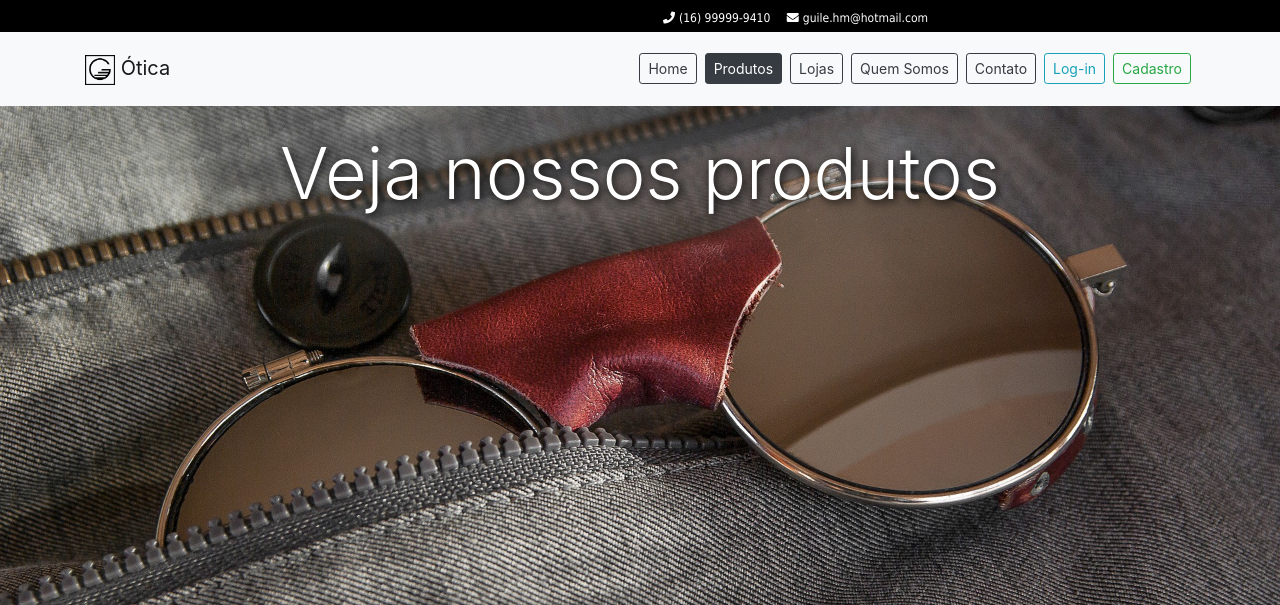
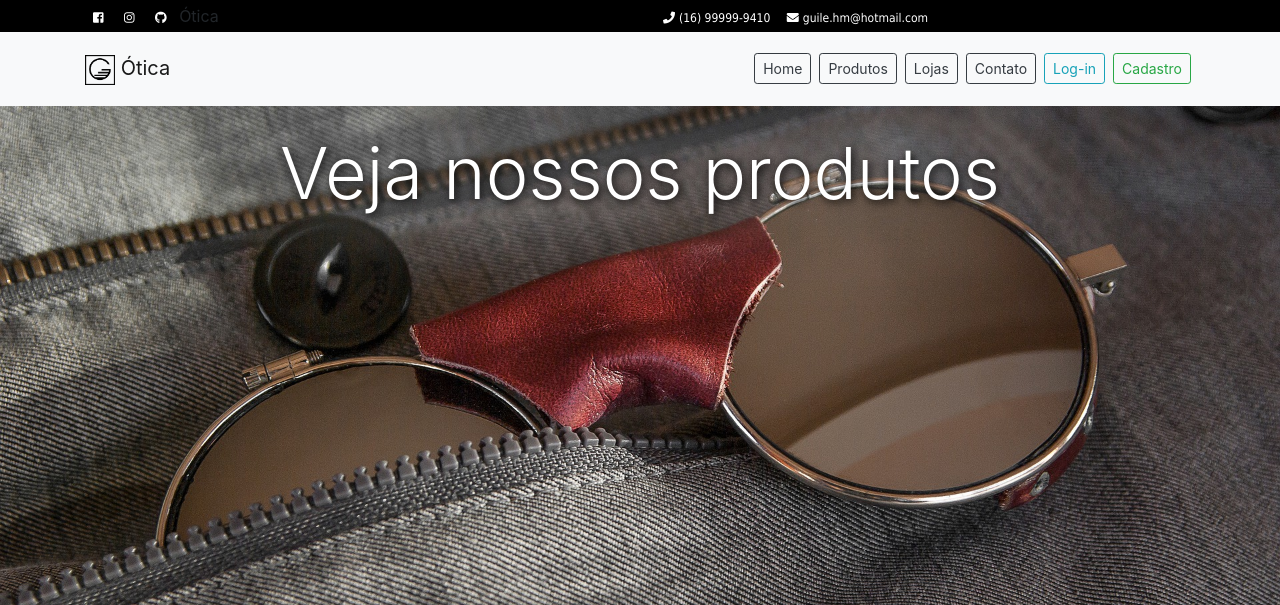
Before and after one commit to guilehm/E-commerce, a Django app: page /oculos/ in a window 1280 px wide. Shown: the top 605 px of the page. Run offline with Django 3.2, Linux system fonts and the light colour scheme; data that the repository does not hold is empty; some libraries are stand-ins or nearby versions.

Commit message:
Tons of layout improvements

```diff
--- a/oticas/static/oticas/css/estilo.css
+++ b/oticas/static/oticas/css/estilo.css
@@ -157,12 +157,12 @@
     text-decoration: none;
 }
 .redes-sociais .a-incr {
-    font-size: 100px;
+    font-size: 70px;
     transition: 200ms ease-out;
 }
 
 .redes-sociais .a-incr:hover {
-    font-size: 90px;
+    font-size: 60px;
 }
 
 .bg-black {
--- a/oticas/templates/oticas/base.html
+++ b/oticas/templates/oticas/base.html
@@ -8,10 +8,9 @@
 
 		<!-- CSS -->
 		{% load staticfiles %}
-		<link rel="stylesheet" href="https://cdnjs.cloudflare.com/ajax/libs/font-awesome/4.7.0/css/font-awesome.min.css">
+		<link rel="stylesheet" href="{% static 'oticas/css/fontawesome-all.css' %}">
 		<link rel="stylesheet" href="{% static 'oticas/css/bootstrap.css' %}">
 		<link rel="stylesheet" href="{% static 'oticas/css/estilo.css' %}">
-		<link rel="stylesheet" href="{% static 'oticas/css/fontawesome-all.css' %}">
 		<link rel="shortcut icon" type="image/x-icon" href="{% static 'oticas/img/favicon.ico' %}">
 	</head>
 
@@ -34,14 +33,23 @@
 				<div class="row">
 					<div class="col-6">
 						<div class="social-icon">
-							<a href="https://www.facebook.com/guile.hm" target="_blank"><i class="fa fa-facebook"></i></a>
-							<a href="https://www.instagram.com/guilehm/" target="_blank"><i class="fa fa-instagram"></i></a>
-							<a href="https://github.com/Guilehm" target="_blank"><i class="fa fa-github"></i></a>
+							<a href="https://www.facebook.com/guile.hm" target="_blank"><i class="fab fa-facebook-square"></i></a>
+							<a href="https://www.instagram.com/guilehm/" target="_blank"><i class="fab fa-instagram"></i></a>
+							<a href="https://github.com/Guilehm" target="_blank"><i class="fab fa-github"></i></a>
+							<!-- welcome info -->
+						{% if user.is_authenticated and user.first_name %}
+								Olá, {{ user.first_name }}!
+							{% elif user.is_authenticated %}
+								Olá, {{ user.username }}!
+							{% else %}
+						Ótica
+						{% endif %}
 						</div>
 					</div>
 					<div class="col-6">
 						<a href="#"><i class="fa fa-phone"></i>(16) 99999-9410</a>
 						<a href="#"><i class="fa fa-envelope"></i>guile.hm@hotmail.com</a>
+
 					</div>
 				</div>
 			</div>
@@ -53,14 +61,7 @@
 				<nav class="navbar navbar-expand-sm navbar-light bg-light p-0">
 					<a class="navbar-brand" href="#">
 						<img src="{% static 'oticas/img/logo-01.png' %}" width="30" height="30" alt="">
-						<!-- welcome info -->
-						{% if user.is_authenticated and user.first_name %}
-								Olá, {{ user.first_name }}!
-							{% elif user.is_authenticated %}
-								Olá, {{ user.username }}!
-							{% else %}
 						Ótica
-						{% endif %}
 					</a>
 
 					<button class="navbar-toggler" type="button" data-toggle="collapse" data-target="#navbarNav" aria-controls="navbarNav" aria-expanded="false" aria-label="Toggle navigation">
@@ -77,9 +78,6 @@
 							</li>
 							<li class="nav-item">
 								<a class="btn btn-outline-dark btn-sm m-1" href="#">Lojas</a>
-							</li>
-							<li class="nav-item">
-								<a class="btn btn-outline-dark btn-sm m-1" href="#">Quem Somos</a>
 							</li>
 							<li class="nav-item">
 								<a class="btn btn-outline-dark btn-sm m-1" href="#">Contato</a>
@@ -143,12 +141,12 @@
 				<div class="jumbotron bg-black">
 					<a href="#" class="redes-texto" id="texto-redes">REDES SOCIAIS</a>
 					<div class="row">
-						<div class="social-icon">
-							<a href="https://www.facebook.com/guile.hm" class="p-5 a-incr"><i class="fa fa-facebook"></i></a>
-							<a href="https://www.instagram.com/guilehm/" class="p-5 a-incr"><i class="fa fa-instagram"></i></a>
-							<a href="https://github.com/Guilehm" class="p-5 a-incr"><i class="fa fa-github"></i></a>
-							<a href="https://www.linkedin.com/in/guils/" class="p-5 a-incr"><i class="fa fa-linkedin"></i></a>
-							<a href="https://twitter.com/Guile_hm" class="p-5 a-incr"><i class="fa fa-twitter"></i></a>
+						<div class="social-icon mt-5">
+							<a href="https://www.facebook.com/guile.hm" class="p-5"><i class="fab fa-facebook-square a-incr"></i></i></a>
+							<a href="https://www.instagram.com/guilehm/" class="p-5"><i class="fab fa-instagram a-incr"></i></a>
+							<a href="https://github.com/Guilehm" class="p-5"><i class="fab fa-github a-incr"></i></a>
+							<a href="https://www.linkedin.com/in/guils/" class="p-5"><i class="fab fa-linkedin a-incr"></i></a>
+							<a href="https://twitter.com/Guile_hm" class="p-5"><i class="fab fa-twitter-square a-incr"></i></a>
 						</div>
 					</div>
 				</div>
--- a/oticas/templates/oticas/comprar.html
+++ b/oticas/templates/oticas/comprar.html
@@ -1,6 +1,5 @@
 {% extends "oticas/base.html" %}
 {% load staticfiles %}
-
 
 {% block main-view %}
 <div class="container-fluid">
--- a/oticas/templates/oticas/oculos.html
+++ b/oticas/templates/oticas/oculos.html
@@ -1,44 +1,5 @@
 {% extends "oticas/base.html" %}
 {% load staticfiles %}
-
-{% block menu %}
-<div class="collapse navbar-collapse" id="navbarNav">
-    <ul class="navbar-nav ml-auto">
-        <li class="nav-item active">
-            <a class="btn btn-outline-dark btn-sm m-1" href="{% url 'oticas:index' %}">Home <span class="sr-only">(current)</span></a>
-        </li>
-        <li class="nav-item">
-            <a class="btn btn-dark btn-sm m-1" href="{% url 'oticas:oculos' %}">Produtos</a>
-        </li>
-        <li class="nav-item">
-            <a class="btn btn-outline-dark btn-sm m-1" href="#">Lojas</a>
-        </li>
-        <li class="nav-item">
-            <a class="btn btn-outline-dark btn-sm m-1" href="#">Quem Somos</a>
-        </li>
-        <li class="nav-item">
-            <a class="btn btn-outline-dark btn-sm m-1" href="#">Contato</a>
-        </li>
-        {% if user.is_authenticated %}
-        <li class="nav-item">
-            <a class="btn btn-outline-primary btn-sm m-1" href="{% url 'oticas:carrinho' %}">Carrinho <span class="badge badge-success">{{ qtd_carrinho }}</span></a>
-        </li>
-        <li class="nav-item">
-            <a class="btn btn-outline-danger btn-sm m-1" href="{% url 'oticas:logout' %}">Log-out</a>
-        </li>
-
-        {% else %}
-        <li class="nav-item">
-            <a class="btn btn-outline-info btn-sm m-1" href="{% url 'oticas:login' %}">Log-in</a>
-        </li>
-
-        <li class="nav-item">
-            <a class="btn btn-outline-success btn-sm m-1" href="{% url 'oticas:cadastro' %}">Cadastro</a>
-        </li>
-        {% endif %}
-    </ul>
-</div>
-{% endblock menu %}
 
 {% block main-view %}
 <div class="container-fluid">
@@ -75,18 +36,25 @@
                             <p class="card-text m-0"><strong>Preço: R$ {{i.valor}}</strong></p>
                             <p class="card-text m-0">{{i.pagamento}}</p>
                             <p class="card-text mt-0"><strong>Prazo entrega:</strong> {{i.prazo}} dias</p>
+
                             <a href="#" class="btn btn-outline-primary btn-sm mt-1" data-target="#modalDetalhes{{i.id}}" data-toggle="modal">Imagens</a>
-
                             {% if user.is_authenticated and request.user.enderecouser_set.all %}
                             <a href="#" data-target="#modalCart{{i.id}}" data-toggle="modal"
-                               class="btn btn-outline-info btn-sm mt-1">Detalhes</a>
+                               class="btn btn-outline-info btn-sm mt-1">Detalhes
+                            </a>
                             <a href="{% url 'oticas:adicionar' i.id %}" class="btn btn-success btn-sm mt-1">
                                 <i class="fas fa-cart-arrow-down"></i>
                             </a>
 
                             {% elif user.is_authenticated %}
                             <a href="{% url 'oticas:endereco' %}" class="btn btn-outline-success btn-sm mt-1">Adicionar ao carrinho</a>
+                            <a href="#" data-target="#modalCart{{i.id}}" data-toggle="modal"
+                               class="btn btn-outline-info btn-sm mt-1">Detalhes
+                            </a>
                             {% else %}
+                            <a href="#" data-target="#modalCart{{i.id}}" data-toggle="modal"
+                               class="btn btn-outline-info btn-sm mt-1">Detalhes
+                            </a>
                             <a href="{% url 'oticas:login' %}" class="btn btn-outline-success btn-sm mt-1">Faça Login para comprar</a>
                             {% endif %}
                        </div>
```
Also changed, not shown: oticas/templates/oticas/carrinho.html (+0 -39 lines), oticas/templates/oticas/index.html (+0 -39 lines).
